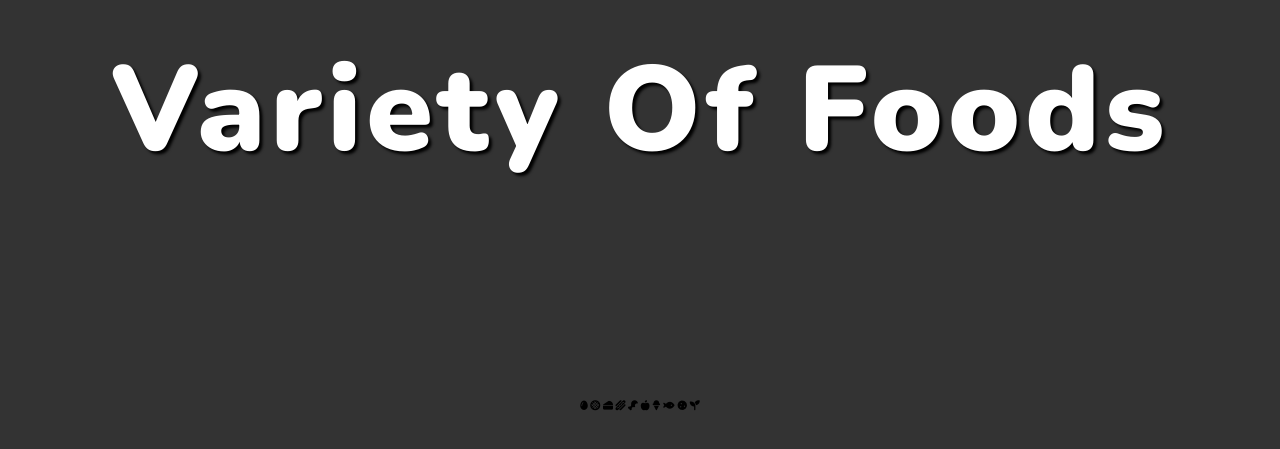
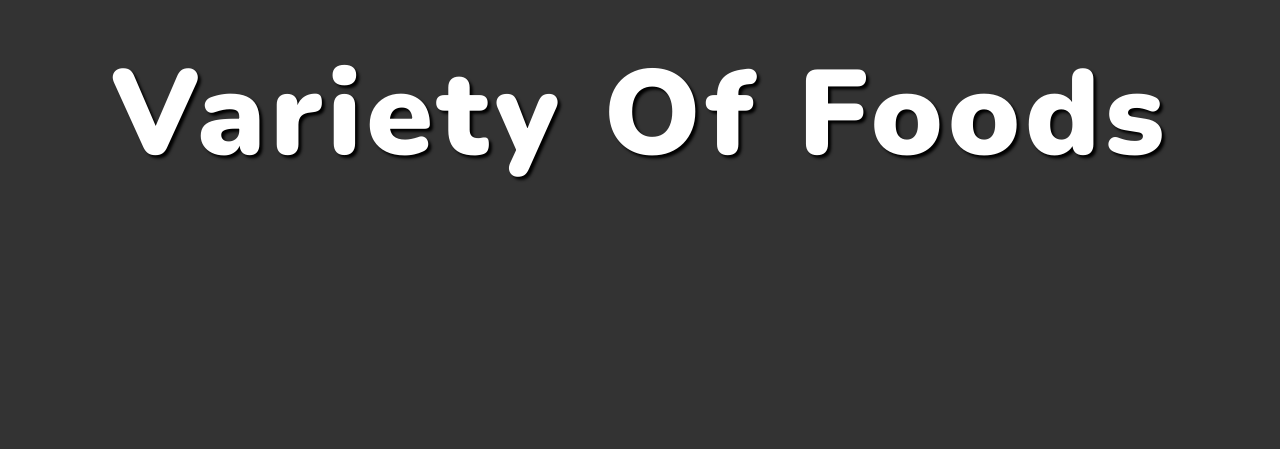
Before and after one commit to GuyoM2762/Foods-page, a plain HTML site: page index.html in a window 1280 px wide. Shown: the part 179-628 px from the top of the page. Drawn offline with nearby package versions, Linux system fonts and the light colour scheme.

Commit message:
style section-1 icons

```diff
--- a/styles.css
+++ b/styles.css
@@ -40,3 +40,11 @@ html{
     justify-content: space-evenly;
 
   }
+
+  .section-1-icons i{
+    font-size: 35rem;
+    color: #a79a2d;
+    position: absolute;
+    transform: translate(-50%, -50%) scale(0);
+    text-shadow: 0.2rem 0.2rem 0.2rem #000;
+}
```
